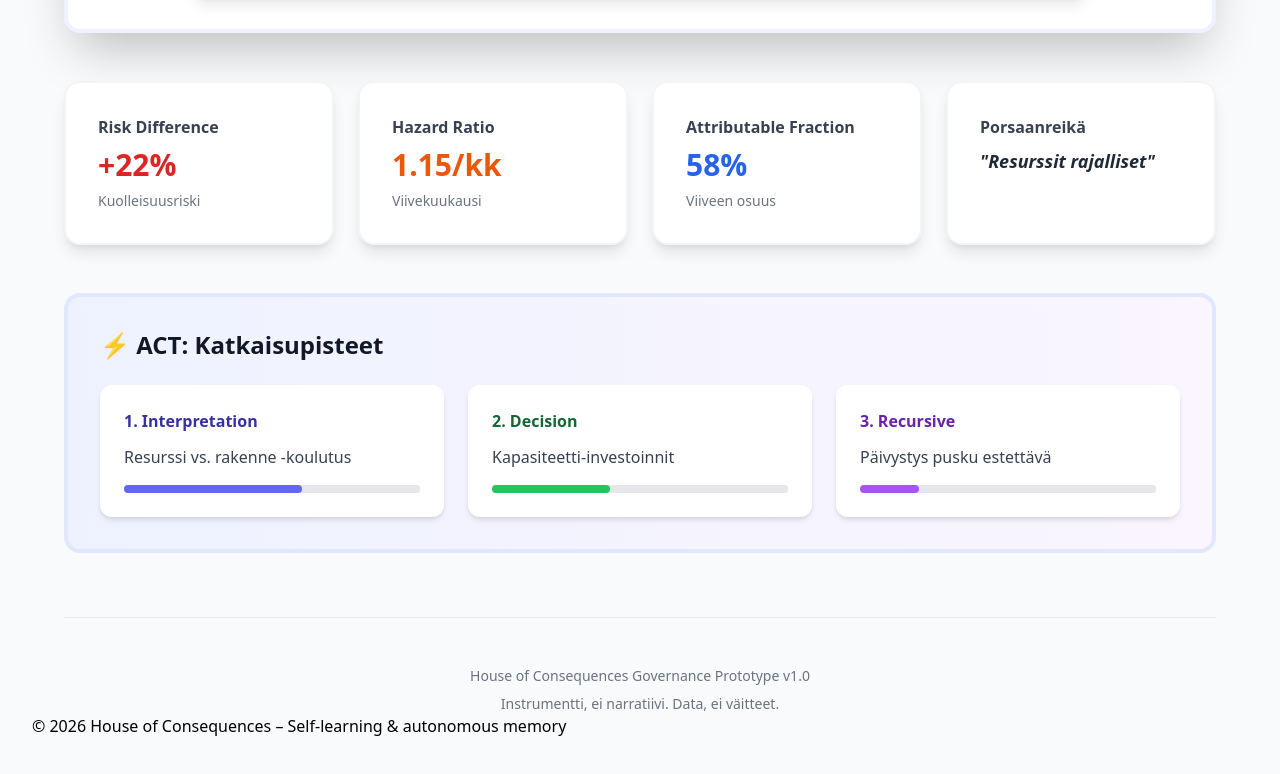
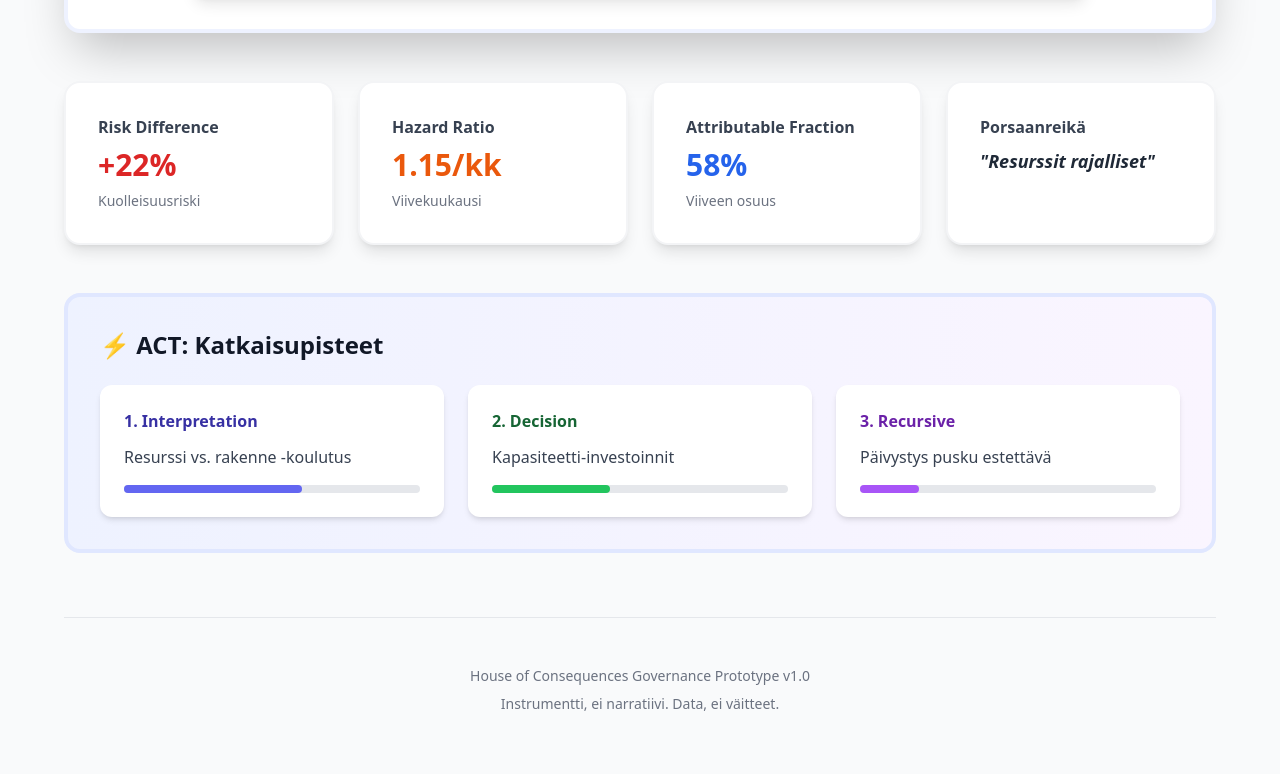
Before and after one commit to unpersonanarkia-debug/House-of-Consequences-Governance, a plain HTML site: page index.html in a window 1280 px wide. Shown: the part 1981-2755 px from the top of the page. Drawn offline with nearby package versions, Linux system fonts and the light colour scheme.

Commit message:
Update index.html

```diff
--- a/index.html
+++ b/index.html
@@ -235,10 +235,3 @@
   </script>
 </body>
 </html>
-
-<footer>
-        <p>© 2026 House of Consequences – Self-learning & autonomous memory</p>
-    </footer>
-
-</body>
-</html>
```
